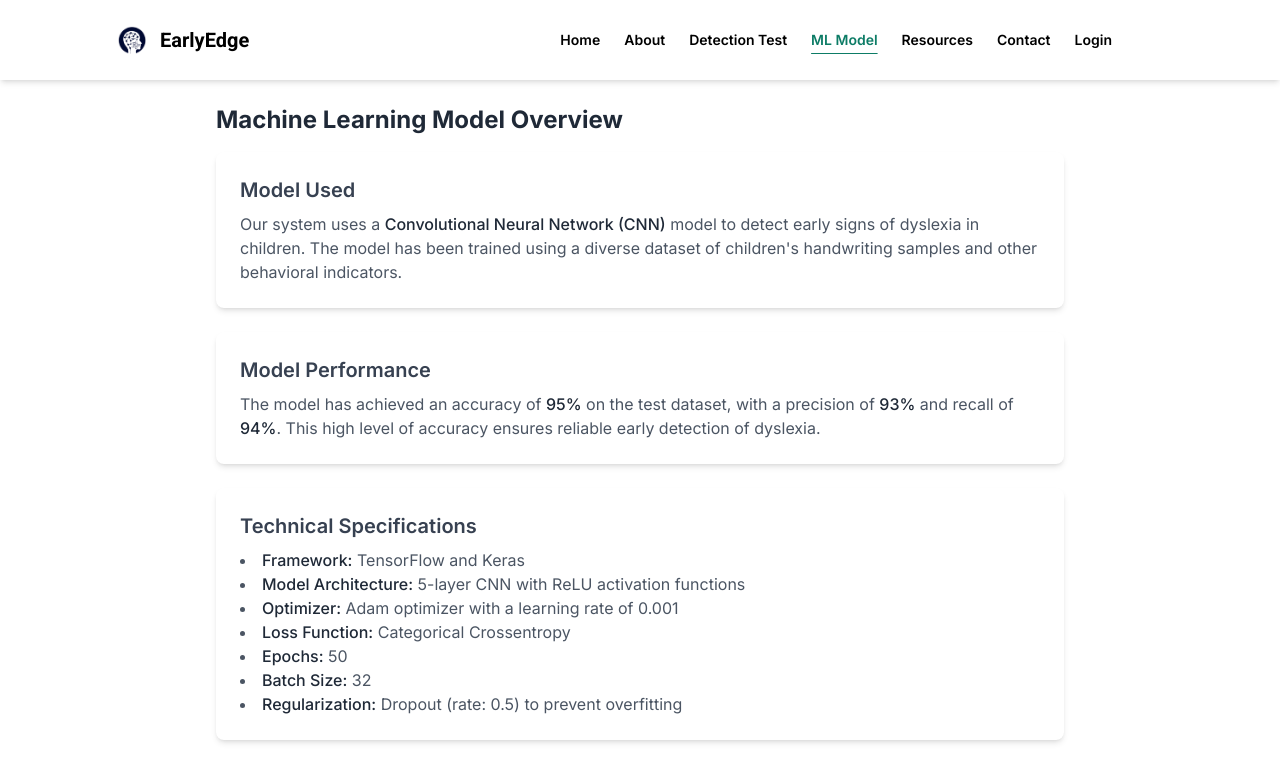
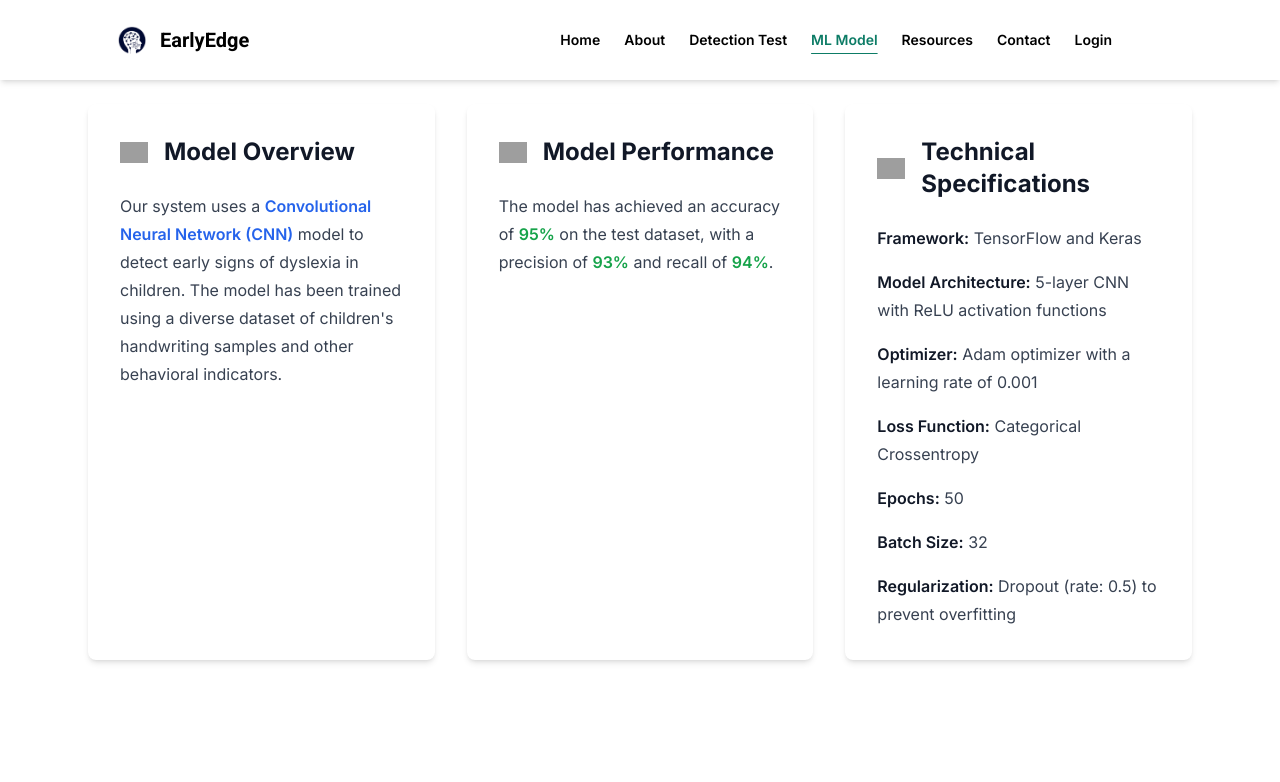
Before and after one commit to Kentoyyy/Thesis-Project, a Next.js app: page /machinemodel in a window 1280 px wide. Shown: the top 782 px of the page. Built offline with nearby package versions, Linux system fonts and the light colour scheme; grey boxes are pictures that could not be loaded.

Commit message:
Update page.tsx

```diff
--- a/app/machinemodel/page.tsx
+++ b/app/machinemodel/page.tsx
@@ -7,43 +7,56 @@ import Image from 'next/image';
 export const metadata: Metadata = {
   title: "EarlyEdge - Machine Model",
   icons: {
-    icon: '/images/elcdfav.png', // Path starting from the public directory
+    icon: '/images/elcdfav.png',
   },
-}
+};
 
 const MachineLearningModel = () => {
   return (
     <>
       <Navbar />
-      <div className="max-w-4xl mx-auto p-6">
-        <h2 className="text-2xl font-bold mb-4 text-gray-800">Machine Learning Model Overview</h2>
-
-        <div className="bg-white rounded-lg shadow-md p-6 mb-6">
-          <h3 className="text-xl font-semibold mb-2 text-gray-700">Model Used</h3>
-          <p className="text-gray-600">
-            Our system uses a <span className="font-medium text-gray-800">Convolutional Neural Network (CNN)</span> model to detect early signs of dyslexia in children. The model has been trained using a diverse dataset of children's handwriting samples and other behavioral indicators.
+      <div className="max-w-6xl mx-auto p-6 grid grid-cols-1 md:grid-cols-2 lg:grid-cols-3 gap-8">
+        {/* Machine Model Overview Card */}
+        <div className="bg-white rounded-lg shadow-md p-8 hover:shadow-lg transition-shadow duration-300">
+          <h3 className="text-2xl font-bold text-gray-900 flex items-center mb-6">
+            <Image src="/icons/model-icon.svg" alt="Model Icon" width={28} height={28} className="mr-4" />
+            Model Overview
+          </h3>
+          <p className="text-gray-700 leading-7">
+            Our system uses a <span className="font-semibold text-blue-600">Convolutional Neural Network (CNN)</span> model to detect early signs of dyslexia in children. The model has been trained using a diverse dataset of children's handwriting samples and other behavioral indicators.
           </p>
         </div>
 
-        <div className="bg-white rounded-lg shadow-md p-6 mb-6">
-          <h3 className="text-xl font-semibold mb-2 text-gray-700">Model Performance</h3>
-          <p className="text-gray-600">
-            The model has achieved an accuracy of <span className="font-medium text-gray-800">95%</span> on the test dataset, with a precision of <span className="font-medium text-gray-800">93%</span> and recall of <span className="font-medium text-gray-800">94%</span>. This high level of accuracy ensures reliable early detection of dyslexia.
+        {/* Model Performance Card */}
+        <div className="bg-white rounded-lg shadow-md p-8 hover:shadow-lg transition-shadow duration-300">
+          <h3 className="text-2xl font-bold text-gray-900 flex items-center mb-6">
+            <Image src="/icons/performance-icon.svg" alt="Performance Icon" width={28} height={28} className="mr-4" />
+            Model Performance
+          </h3>
+          <p className="text-gray-700 leading-7">
+            The model has achieved an accuracy of <span className="font-semibold text-green-600">95%</span> on the test dataset, with a precision of <span className="font-semibold text-green-600">93%</span> and recall of <span className="font-semibold text-green-600">94%</span>.
           </p>
         </div>
 
-        <div className="bg-white rounded-lg shadow-md p-6">
-          <h3 className="text-xl font-semibold mb-2 text-gray-700">Technical Specifications</h3>
-          <ul className="list-disc list-inside text-gray-600">
-            <li><span className="font-medium text-gray-800">Framework:</span> TensorFlow and Keras</li>
-            <li><span className="font-medium text-gray-800">Model Architecture:</span> 5-layer CNN with ReLU activation functions</li>
-            <li><span className="font-medium text-gray-800">Optimizer:</span> Adam optimizer with a learning rate of 0.001</li>
-            <li><span className="font-medium text-gray-800">Loss Function:</span> Categorical Crossentropy</li>
-            <li><span className="font-medium text-gray-800">Epochs:</span> 50</li>
-            <li><span className="font-medium text-gray-800">Batch Size:</span> 32</li>
-            <li><span className="font-medium text-gray-800">Regularization:</span> Dropout (rate: 0.5) to prevent overfitting</li>
+        {/* Technical Specifications Card */}
+        <div className="bg-white rounded-lg shadow-md p-8 hover:shadow-lg transition-shadow duration-300">
+          <h3 className="text-2xl font-bold text-gray-900 flex items-center mb-6">
+            <Image src="/icons/specs-icon.svg" alt="Specs Icon" width={28} height={28} className="mr-4" />
+            Technical Specifications
+          </h3>
+          <ul className="text-gray-700 space-y-4 leading-7">
+            <li><span className="font-semibold text-gray-900">Framework:</span> TensorFlow and Keras</li>
+            <li><span className="font-semibold text-gray-900">Model Architecture:</span> 5-layer CNN with ReLU activation functions</li>
+            <li><span className="font-semibold text-gray-900">Optimizer:</span> Adam optimizer with a learning rate of 0.001</li>
+            <li><span className="font-semibold text-gray-900">Loss Function:</span> Categorical Crossentropy</li>
+            <li><span className="font-semibold text-gray-900">Epochs:</span> 50</li>
+            <li><span className="font-semibold text-gray-900">Batch Size:</span> 32</li>
+            <li><span className="font-semibold text-gray-900">Regularization:</span> Dropout (rate: 0.5) to prevent overfitting</li>
           </ul>
         </div>
+
+        {/* Add additional cards here if needed */}
+
       </div>
     </>
   );
```
